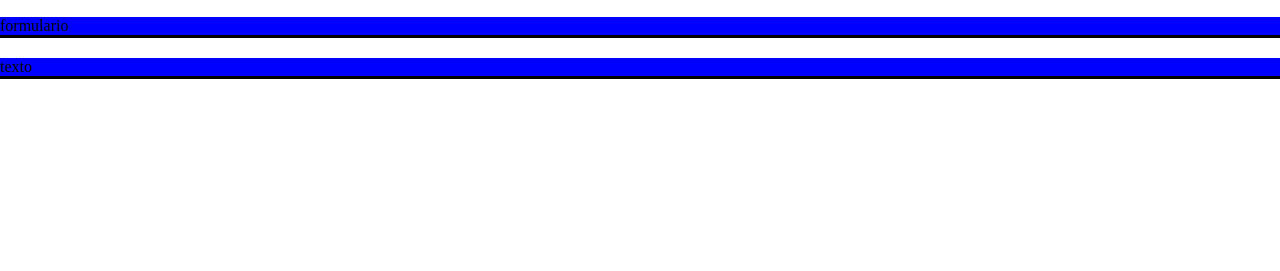
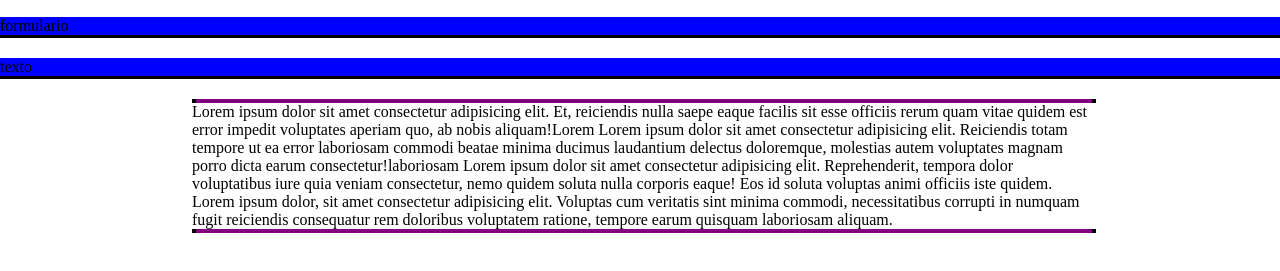
Before and after one commit to nicolasprograma/Trabajo-1-Jhon-14-sep-2024, a plain HTML site: page pseudoclases.html in a window 1280 px wide. Shown: the part 61-332 px from the top of the page. Drawn offline with Linux system fonts and the light colour scheme.

Commit message:
segundo cambio

```diff
--- /dev/null
+++ b/posicionamiento.css
@@ -0,0 +1,50 @@
+* {
+  margin: 0;
+  padding: 0;
+  box-sizing: border-box;
+}
+body {
+  height: 300vh;
+}
+.container {
+  width: 450px;
+  height: 530px;
+  border: 5px solid gray;
+  margin: 0 auto;
+  margin-top: 40px;
+  position: relative;
+}
+.box {
+  background-color: blue;
+  height: 100px;
+  width: 100px;
+  color: white;
+  font-weight: bold;
+  text-align: center;
+  line-height: 100px;
+  margin-top: 20px;
+  margin-left: 20px;
+}
+.static {
+  position: static;
+  top: 90px;
+}
+.relative {
+  position: relative;
+  background-color: red;
+  /* bottom: 20px;
+  left: 40px; */
+}
+.absolute {
+  background-color: aquamarine;
+  /* position: absolute;
+  top: 0;
+  left: 0;
+  right: 0; */
+}
+.fixed {
+  position: fixed;
+  background-color: gold;
+  right: 0;
+  border-radius: 60%;
+}
--- a/pseudoclases.css
+++ b/pseudoclases.css
@@ -2,6 +2,9 @@
   margin: 0;
   padding: 0;
   box-sizing: border-box;
+}
+*::selection {
+  background-color: yellowgreen;
 }
 .enlace {
   display: block;
@@ -22,3 +25,17 @@
 .enlace:hover {
   background-color: pink;
 }
+p {
+  margin: 0 auto;
+  width: 70%;
+}
+p::before,
+p::after {
+  content: "";
+  width: 100%;
+  height: 4px;
+  background-color: purple;
+  display: block;
+  border-left: 4px solid black;
+  border-right: 4px solid black;
+}
--- a/pseudoclases.html
+++ b/pseudoclases.html
@@ -19,5 +19,20 @@
         <a href="texto.html" class="enlace">texto</a>
       </li>
     </ul>
+    <p>
+      Lorem ipsum dolor sit amet consectetur adipisicing elit. Et, reiciendis
+      nulla saepe eaque facilis sit esse officiis rerum quam vitae quidem est
+      error impedit voluptates aperiam quo, ab nobis aliquam!Lorem Lorem ipsum
+      dolor sit amet consectetur adipisicing elit. Reiciendis totam tempore ut
+      ea error laboriosam commodi beatae minima ducimus laudantium delectus
+      doloremque, molestias autem voluptates magnam porro dicta earum
+      consectetur!laboriosam Lorem ipsum dolor sit amet consectetur adipisicing
+      elit. Reprehenderit, tempora dolor voluptatibus iure quia veniam
+      consectetur, nemo quidem soluta nulla corporis eaque! Eos id soluta
+      voluptas animi officiis iste quidem. Lorem ipsum dolor, sit amet
+      consectetur adipisicing elit. Voluptas cum veritatis sint minima commodi,
+      necessitatibus corrupti in numquam fugit reiciendis consequatur rem
+      doloribus voluptatem ratione, tempore earum quisquam laboriosam aliquam.
+    </p>
   </body>
 </html>
```
Also changed, not shown: posicionamiento.html (added, +18 -0 lines).
